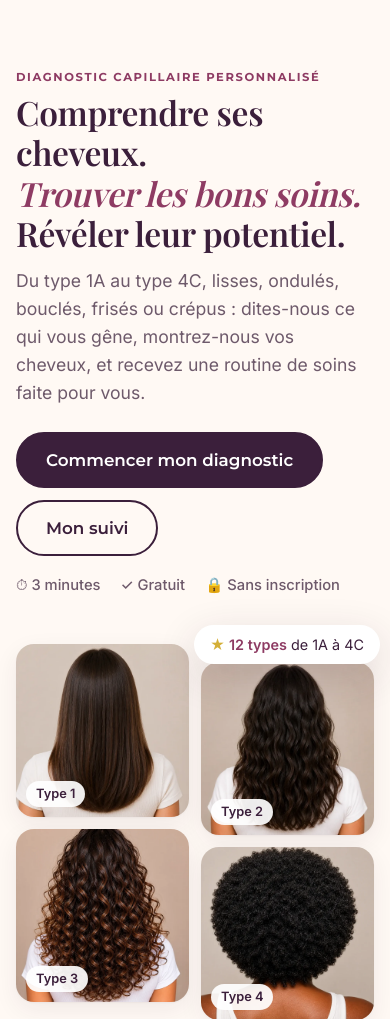
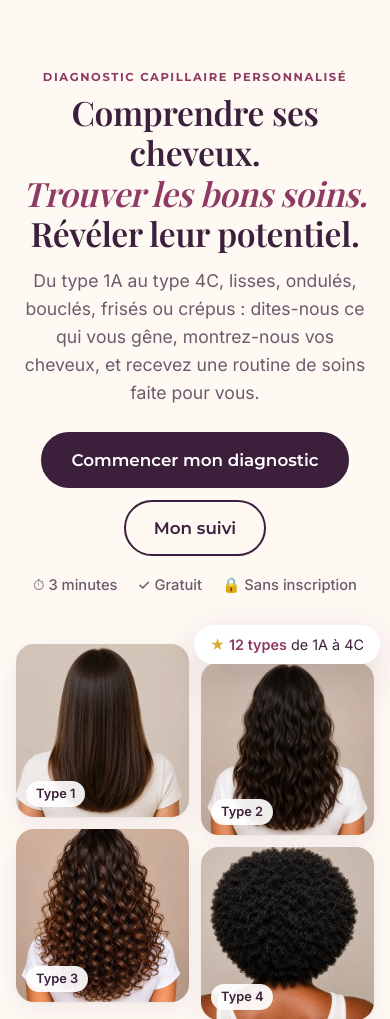
Before and after one commit to Clabandine/clabandine, a FastAPI app: page / in a window 390 px wide. Shown: the part 65-1084 px from the top of the page. Run offline with FastAPI, Linux system fonts and the light colour scheme; some web fonts are replaced.

Commit message:
Accueil : collage photo plus compact sur tablette
- Collage du hero limité à 520 px et centré sous 860 px de large
- Texte, boutons et repères du hero centrés sur tablette et téléphone
- Affichage ordinateur inchangé

Co-Authored-By: Claude Opus 5.5 <noreply@anthropic.com>
Claude-Session: https://claude.ai/code/session_01Bie81dwAWdSHp6tcizQqpz

```diff
--- a/trichosens/app/static/style.css
+++ b/trichosens/app/static/style.css
@@ -158,7 +158,13 @@ main { padding: 28px 0 64px; min-height: 60vh; }
 .hero-actions { display: flex; flex-wrap: wrap; gap: 12px; margin: 24px 0 18px; }
 .trust { list-style: none; padding: 0; display: flex; flex-wrap: wrap; gap: 8px 20px; color: var(--muted); font-size: .92rem; font-weight: 500; }
 .trust li { margin: 0; }
-.home-hero-media { position: relative; }
+.home-hero-media { position: relative; width: 100%; max-width: 520px; margin: 0 auto; }
+@media (max-width: 859px) {
+  /* Tablette et téléphone : collage plus compact, centré sous le texte. */
+  .home-hero-text { text-align: center; }
+  .home-hero-text .lead { margin-left: auto; margin-right: auto; max-width: 600px; }
+  .hero-actions, .trust { justify-content: center; }
+}
 .collage { display: grid; grid-template-columns: 1fr 1fr; gap: 12px; }
 .collage-item { margin: 0; position: relative; border-radius: var(--radius); overflow: hidden; box-shadow: var(--shadow); aspect-ratio: 1; }
 .collage-item img { width: 100%; height: 100%; object-fit: cover; transition: transform .6s var(--ease); }
@@ -176,6 +182,7 @@ main { padding: 28px 0 64px; min-height: 60vh; }
 .floating-badge::before { content: "★ "; color: var(--gold); }
 @media (min-width: 860px) {
   .home-hero { grid-template-columns: 1.05fr 1fr; gap: 56px; padding: 64px 0 48px; }
+  .home-hero-media { max-width: none; }
 }
 
 .home-section { padding: 48px 0 8px; }
```
